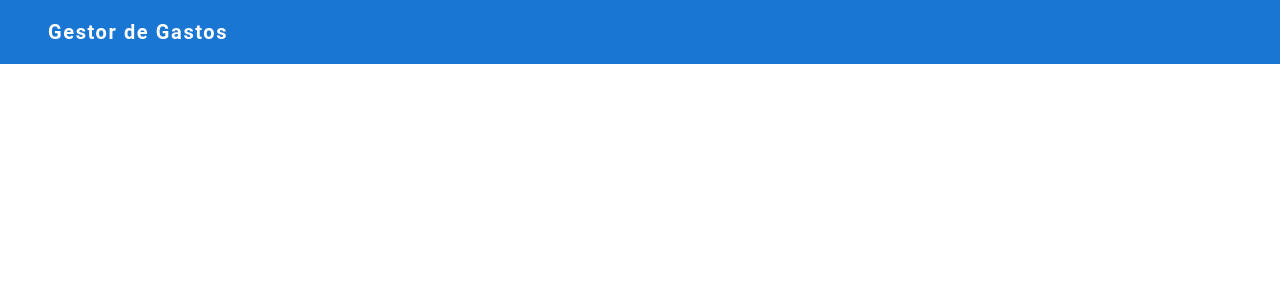
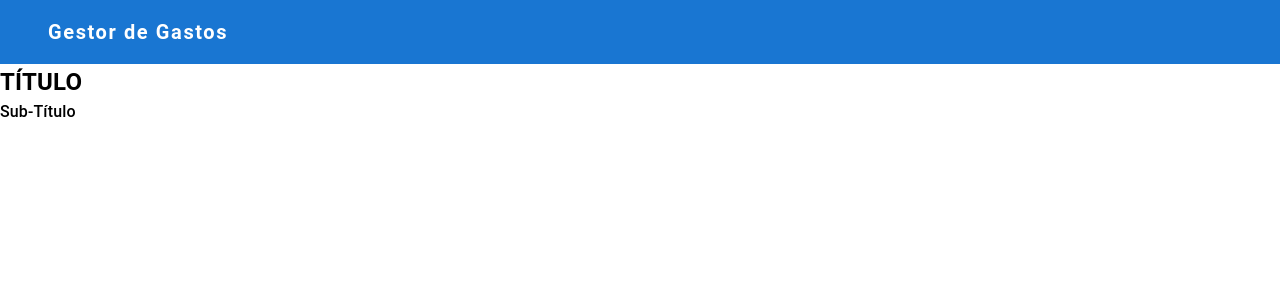
Before and after one commit to hyagoassiz/gestor-de-gastos, a React (Vite) app: page / in a window 1280 px wide. Shown: the top 300 px of the page. Built offline with nearby package versions, Linux system fonts and the light colour scheme.

Commit message:
GDG-2 feat(Components): adicionado component TitlePage

```diff
--- a/src/App.tsx
+++ b/src/App.tsx
@@ -1,8 +1,14 @@
 import { AppBar } from "./app/shared/components/AppBar/AppBar";
 import "./App.css";
+import { TitlePage } from "./app/shared/components/TitlePage/TItlePage";
 
 function App() {
-  return <AppBar />;
+  return (
+    <>
+      <AppBar />
+      <TitlePage title="Título" subTitle="Sub-Título" />
+    </>
+  );
 }
 
 export default App;
--- /dev/null
+++ b/src/app/shared/components/TitlePage/TItlePage.tsx
@@ -0,0 +1,17 @@
+import { StyledBox, StyledSubTitle, StyledTitle } from "./styles";
+
+interface ITitlePage {
+  title: string;
+  subTitle: string;
+}
+
+export const TitlePage: React.FC<ITitlePage> = ({ title, subTitle }) => {
+  return (
+    <>
+      <StyledBox>
+        <StyledTitle>{title}</StyledTitle>
+        <StyledSubTitle>{subTitle}</StyledSubTitle>
+      </StyledBox>
+    </>
+  );
+};
--- /dev/null
+++ b/src/app/shared/components/TitlePage/styles/index.tsx
@@ -0,0 +1,17 @@
+import { Box, Typography } from "@mui/material";
+import { styled } from "@mui/system";
+
+export const StyledBox = styled(Box)(({ theme }) => ({
+  marginBottom: theme.spacing(4),
+}));
+
+export const StyledTitle = styled(Typography)(({ theme }) => ({
+  fontSize: theme.spacing(3),
+  fontWeight: 600,
+  textTransform: "uppercase",
+}));
+
+export const StyledSubTitle = styled(Typography)(({ theme }) => ({
+  fontSize: theme.spacing(2),
+  fontWeight: 500,
+}));
```
